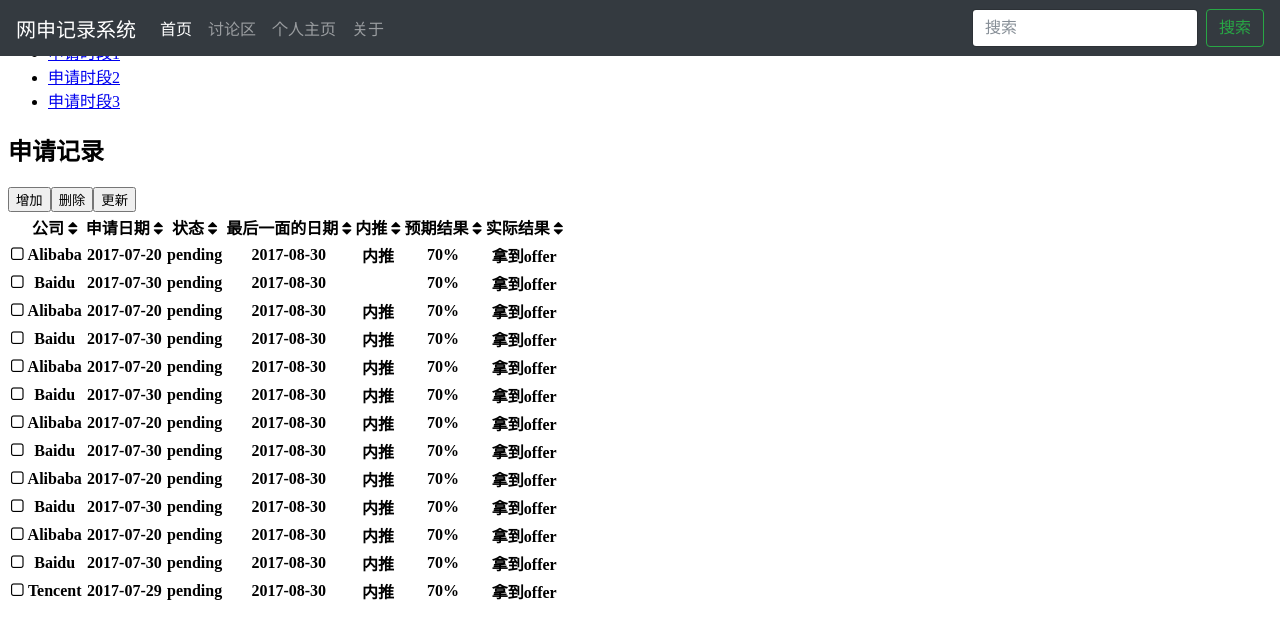
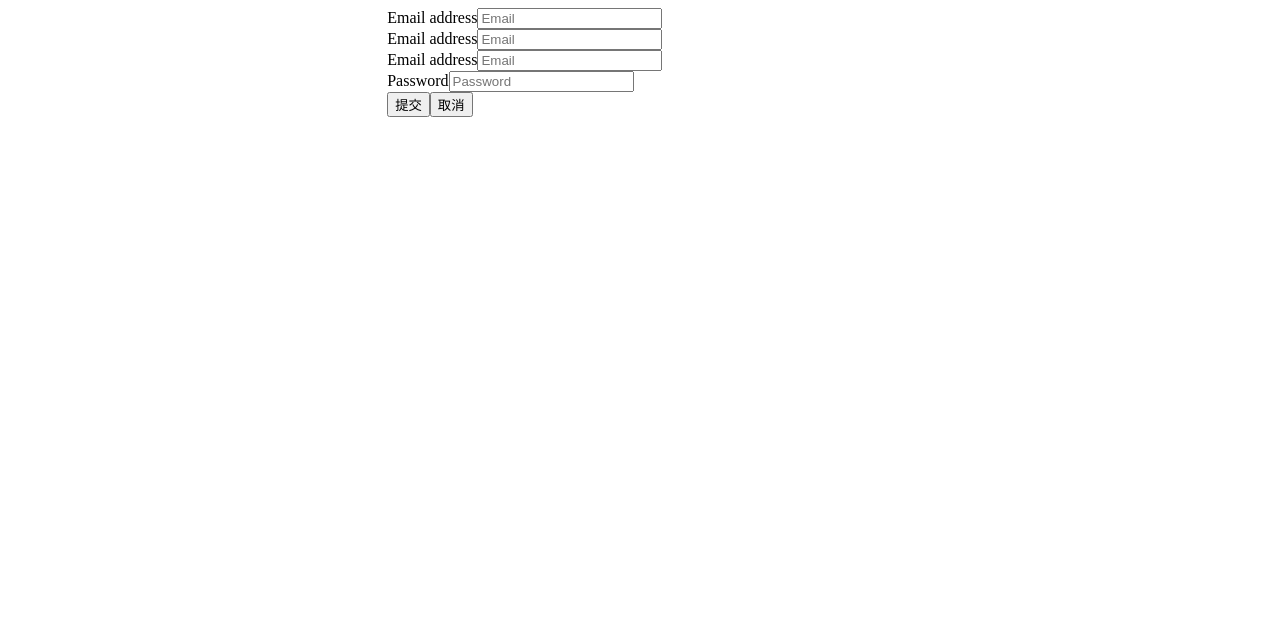
Before and after one commit to goldbrown/apply_sys, a Vue app: page / in a window 1280 px wide. Both pictures are taken after a click on the button "增加". Shown: the top 638 px of the page. Built offline with nearby package versions, Linux system fonts and the light colour scheme.

Commit message:
增加了提交表单模块ING

```diff
--- a/src/App.vue
+++ b/src/App.vue
@@ -1,8 +1,10 @@
 <template>
   <div>
-    <v-header :user="user"></v-header>
-    <v-menu :user="user"></v-menu>
-    <v-content :user="user" :flags="flags" @switchFlag="switchFlag"></v-content>
+    <v-header v-if="!showForm" :user="user"></v-header>
+    <v-menu v-if="!showForm" :user="user"></v-menu>
+    <v-content v-if="!showForm" :user="user" :flags="flags" @switchFlag="switchFlag"
+      @addApply="addApply"></v-content>
+    <v-apply-form v-if="showForm" @closeForm="closeForm"></v-apply-form>
   </div>
 </template>
 
@@ -19,13 +21,15 @@
 import MyHeader from './components/MyHeader.vue'
 import MyContent from './components/MyContent.vue'
 import MyMenu from './components/MyMenu.vue'
+import MyApplyForm from './components/MyApplyForm.vue'
 import axios from 'axios'
 
 export default {
   data () {
     return {
       user: {},
-      flags: []
+      flags: [],
+      showForm: false
     }
   },
   created () {
@@ -46,12 +50,19 @@ export default {
       var tmp = this.flags[index]
       this.flags.splice(index, 1, !tmp)
       // console.log(this.flags)
+    },
+    addApply: function () {
+      this.showForm = !this.showForm
+    },
+    closeForm: function () {
+      this.showForm = !this.showForm
     }
   },
   components: {
     'v-header': MyHeader,
     'v-content': MyContent,
-    'v-menu': MyMenu
+    'v-menu': MyMenu,
+    'v-apply-form': MyApplyForm
   }
 }
 </script>
--- /dev/null
+++ b/src/components/MyApplyForm.vue
@@ -0,0 +1,38 @@
+<template>
+  <form class="apply-form">
+  <div class="form-group">
+    <label for="exampleInputEmail1">Email address</label>
+    <input type="email" class="form-control" id="exampleInputEmail1" placeholder="Email">
+  </div>
+   <div class="form-group">
+    <label for="exampleInputEmail1">Email address</label>
+    <input type="email" class="form-control" id="exampleInputEmail1" placeholder="Email">
+  </div>
+   <div class="form-group">
+    <label for="exampleInputEmail1">Email address</label>
+    <input type="email" class="form-control" id="exampleInputEmail1" placeholder="Email">
+  </div>
+  <div class="form-group">
+    <label for="exampleInputPassword1">Password</label>
+    <input type="password" class="form-control" id="exampleInputPassword1" placeholder="Password">
+  </div>
+  <button type="submit" class="btn btn-default">提交</button>
+  <button class="btn btn-default" @click="closeForm">取消</button>
+</form>
+</template>
+<script>
+export default {
+  methods: {
+    closeForm: function () {
+      this.$emit('closeForm')
+    }
+  }
+}
+</script>
+<style scoped>
+  .apply-form {
+    width: 50%;
+    float: right;
+    margin-right: 20%;
+  }
+</style>
--- a/src/components/MyContent.vue
+++ b/src/components/MyContent.vue
@@ -45,7 +45,7 @@ export default {
   },
   methods: {
     addApply: function () {
-      alert('hello')
+      this.$emit('addApply')
     },
     removeApply: function () {
       // console.log(this.flags)
@@ -60,7 +60,8 @@ export default {
       // alert('remove apply')
     },
     updateApply: function () {
-      alert('update apply')
+      // alert('update apply')
+      this.$emit('updateApply')
     },
     switchFlag: function (index) {
       // this.flags[index] = !this.flags[index]
```
